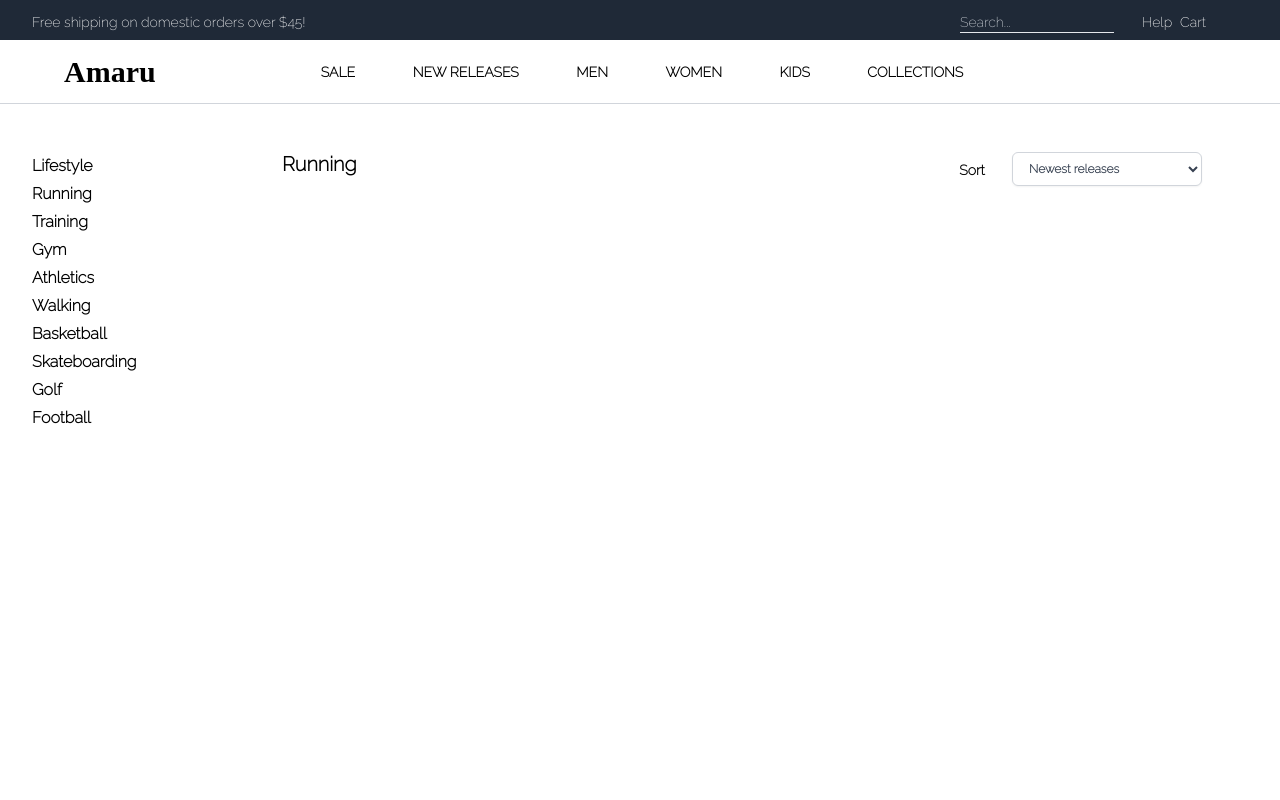
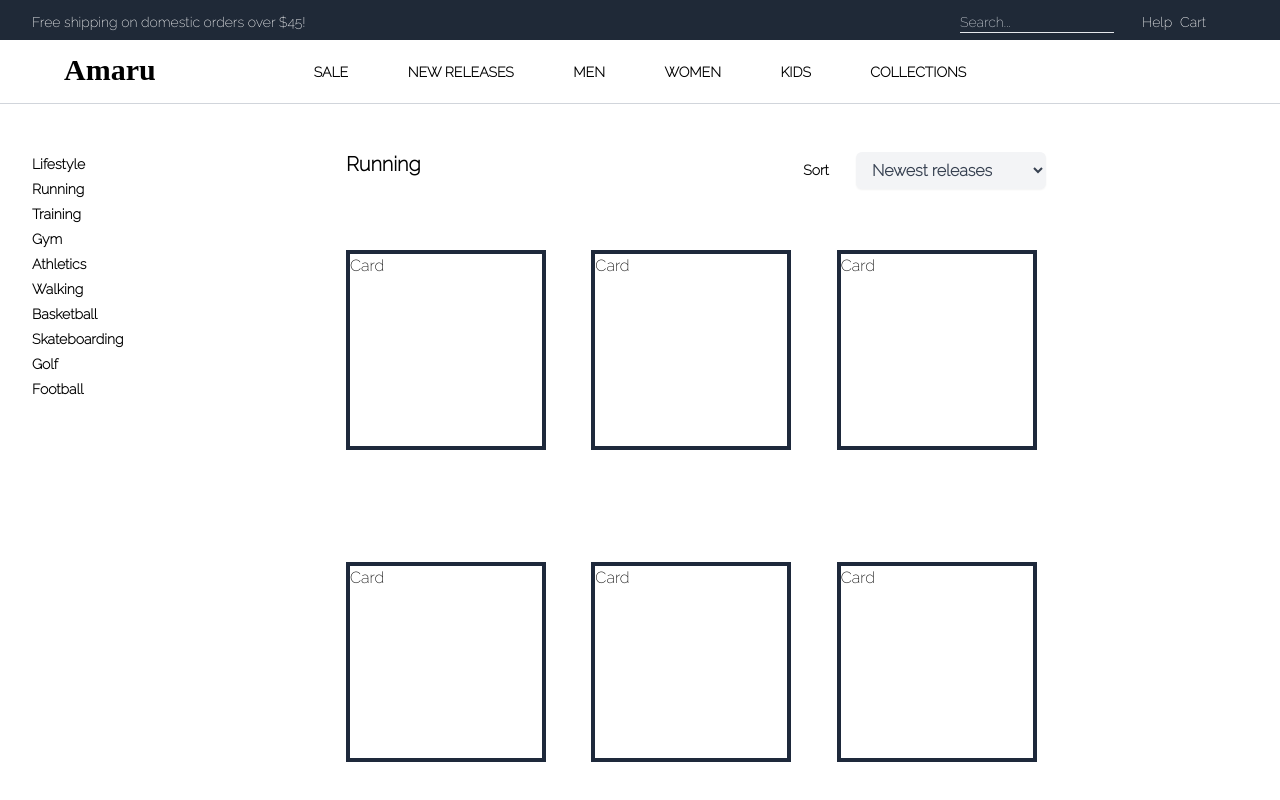
Before and after one commit to biscuitglitter/amaru, a React (Create React App) app: page / in a window 1280 px wide. Shown: the top 800 px of the page. Built offline with nearby package versions, Linux system fonts and the light colour scheme; a web font is replaced by a local one.

Commit message:
style mainContent

```diff
--- a/src/App.js
+++ b/src/App.js
@@ -1,13 +1,13 @@
 import React from "react"
 import SuperHeader from "./components/SuperHeader"
-import Header from "./components/Header"
+import MainHeader from "./components/MainHeader"
 import MainContent from "./components/MainContent"
 
 const App = () => {
   return (
     <div>
       <SuperHeader />
-      <Header />
+      <MainHeader />
       <MainContent />
     </div>
   )
--- a/src/components/Header.js
+++ /dev/null
@@ -1,26 +0,0 @@
-/* eslint-disable */
-import React from "react"
-
-const Header = () => {
-  return (
-    <header className="flex flex-row justify-between align-center h-16 w-650 bg-white border-0 border-b border-gray-300 py-5 items-center">
-      <div className="left-container flex flex-row justify-start">
-        <div className="logo w-36 text-3xl ml-16 mr-2 font-black">Amaru</div>
-      </div>
-      <nav style={{width: "700px", minWidth: "700px"}} className="container md h-5 min-w-38 flex flex-row justify-around text-base font-black mr-72 cursor-pointer text-sm leading-5">
-        {[
-          ["SALE", "/sale"],
-          ["NEW RELEASES", "/releases"],
-          ["MEN", "/men"],
-          ["WOMEN", "/women"],
-          ["KIDS", "/kids"],
-          ["COLLECTIONS", "/collections"]
-        ].map(([title, url]) => (
-          <a key={title.toString()} href={url} className="hover:text-blue-600">{title}</a>
-        ))}
-      </nav>
-    </header>
-  )
-}
-
-export default Header
--- a/src/components/MainContent.js
+++ b/src/components/MainContent.js
@@ -1,15 +1,21 @@
 import React from "react"
 import Sidebar from "./Sidebar"
 import ShoppingBar from "./ShoppingBar"
+import ShoeGrid from "./ShoeGrid"
 
 const MainContent = () => {
   return (
-    <div className="px-8 pt-12 flex flex-row" style={{ height: "876px", width: "1120px" }}>
-      <div className="left">
+    <div className="flex flex-row">
+      <div className="px-8 pt-12 flex flex-row" >
         <Sidebar />
       </div>
-      <div className="right flex flex-row">
-        <ShoppingBar />
+      <div className="flex flex-column" style={{height: "900px"}}>
+        <div className="px-8 pt-12">
+          <ShoppingBar />
+          <div className="pt-12">
+            <ShoeGrid />
+            </div>
+        </div>
       </div>
     </div>
   )
--- /dev/null
+++ b/src/components/MainHeader.js
@@ -0,0 +1,27 @@
+import React from "react"
+
+const MainHeader = () => {
+  return (
+    <header className="flex flex-row justify-between h-16 bg-white border-0 border-b border-gray-300 py-5 items-center" style={{width: "100%"}}>
+      <div className="flex-1">
+        <div className="logo w-36 text-3xl ml-16 mr-2 font-black pb-1">Amaru</div>
+      </div>
+      <nav style={{width: "700px", minWidth: "600px"}} className="h-5 min-w-38 flex flex-row justify-around text-base font-black cursor-pointer text-sm leading-5 gap-3 mx-12">
+        {[
+          ["SALE", "/sale"],
+          ["NEW RELEASES", "/releases"],
+          ["MEN", "/men"],
+          ["WOMEN", "/women"],
+          ["KIDS", "/kids"],
+          ["COLLECTIONS", "/collections"]
+        ].map(([title, url]) => (
+          <a key={title.toString()} href={url} className="hover:text-blue-600">{title}</a>
+        ))}
+      </nav>
+      <div className="flex-1">
+      </div>
+    </header>
+  )
+}
+
+export default MainHeader
--- a/src/components/SelectMenu.js
+++ b/src/components/SelectMenu.js
@@ -3,16 +3,14 @@ import React from "react"
 const SelectMenu = () => {
   return (
     <label className="text-gray-700 text-xs" htmlFor="choices">
-    <select style={{width: "190px"}} className="block py-2 px-3 border border-gray-300 bg-white rounded-md shadow-sm focus:outline-none font-extrabold cursor-pointer">
-        <option value="newestReleases">
-            Newest releases
-        </option>
-        <option value="onSale">
-            On sale
-        </option>
-        <option value="goodDeals">
-            Good deals
-        </option>
+    <select style={{width: "190px", fontSize: "16px", lineHeight: "18.78px"}} className="block py-2 px-3 border-none rounded-md shadow-sm focus:outline-none font-black cursor-pointer mb-3 bg-gray-100">
+    {[
+    ["newestReleases", "Newest releases"],
+    ["onSale", "On sale"],
+    ["goodDeals", "Good deals"],
+  ].map(([value, text]) => (
+      <option key={value.toString()} value={value} className="py-2 px-3 font-black border-none">{text}</option>
+  ))}
     </select>
 </label>
   )
--- /dev/null
+++ b/src/components/ShoeGrid.js
@@ -0,0 +1,17 @@
+import React from "react"
+
+const ShoeGrid = () => {
+  return (
+    <div className="grid grid-cols-3 grid-rows-5 gap-x-9 gap-y-28 border-gray-600">
+      <div style={{width: "200px", height: "200px"}} className="border-4 border-slate-800">Card</div>
+      <div style={{width: "200px", height: "200px"}} className="border-4 border-slate-800">Card</div>
+      <div style={{width: "200px", height: "200px"}} className="border-4 border-slate-800">Card</div>
+      <div style={{width: "200px", height: "200px"}} className="border-4 border-slate-800">Card</div>
+      <div style={{width: "200px", height: "200px"}} className="border-4 border-slate-800">Card</div>
+      <div style={{width: "200px", height: "200px"}} className="border-4 border-slate-800">Card</div>
+      <div style={{width: "200px", height: "200px"}} className="border-4 border-slate-800">Card</div>
+    </div>
+  )
+}
+
+export default ShoeGrid
--- a/src/components/ShoppingBar.js
+++ b/src/components/ShoppingBar.js
@@ -3,7 +3,7 @@ import SelectMenu from "./SelectMenu"
 
 const ShoppingBar = () => {
   return (
-    <div className="flex flex-row justify-between align-center" style={{width: "920px", height: "50px"}}>
+    <div className="flex flex-row justify-between align-center" style={{width: "700px", height: "50px"}}>
       <div className="left">
       <div className="text-xl text-grey-900 leading-6 font-black">Running</div>
       </div>
--- a/src/components/Sidebar.js
+++ b/src/components/Sidebar.js
@@ -2,7 +2,7 @@ import React from "react"
 
 const Sidebar = () => {
   return (
-    <div className="flex flex-column justify-start font-semibold	text-base cursor-pointer font-black" style={{ width: "250px", height: "420px" }}>
+    <div className="flex flex-column justify-start cursor-pointer font-black" style={{ width: "250px", height: "420px", fontSize: "14px" }}>
       <ul>
       {[
           ["Lifestyle", "/lifestyle"],
--- a/src/components/SuperHeader.js
+++ b/src/components/SuperHeader.js
@@ -3,8 +3,8 @@ import SearchInput from "./SearchInput"
 
 const SuperHeader = () => {
   return (
-    <div className="flex bg-gray-800 h-10 w-full text-sm flex-row justify-between cursor-pointer">
-      <p className="text-white font-medium ml-8 py-3 hover:underline">Free shipping on domestic orders over $45!</p>
+    <div className="flex bg-gray-800 h-10 text-sm flex-row justify-between cursor-pointer" style={{width: "100%"}}>
+      <p className="text-white font-medium ml-8 py-3 hover:underline mr-4">Free shipping on domestic orders over $45!</p>
       <div className="right-nav flex flex-row gap-1.5 mr-8 text-white py-3 gap-y-6 w-72">
       <SearchInput />
         <a className="w-8 h-4" href="help">Help</a>
--- /dev/null
+++ b/src/components/constants.js
@@ -0,0 +1,11 @@
+export const BREAKPOINTS = {
+    phone: 600,
+    tablet: 950,
+    laptop: 1300
+}
+
+export const QUERIES = {
+    phoneAndSmaller: `(max-width: ${BREAKPOINTS.phone / 16}rem)`,
+    tabletAndSmaller: `(max-width: ${BREAKPOINTS.tablet / 16}rem)`,
+    laptopAndSmaller: `(max-width: ${BREAKPOINTS.laptop / 16}rem)`
+}
```
